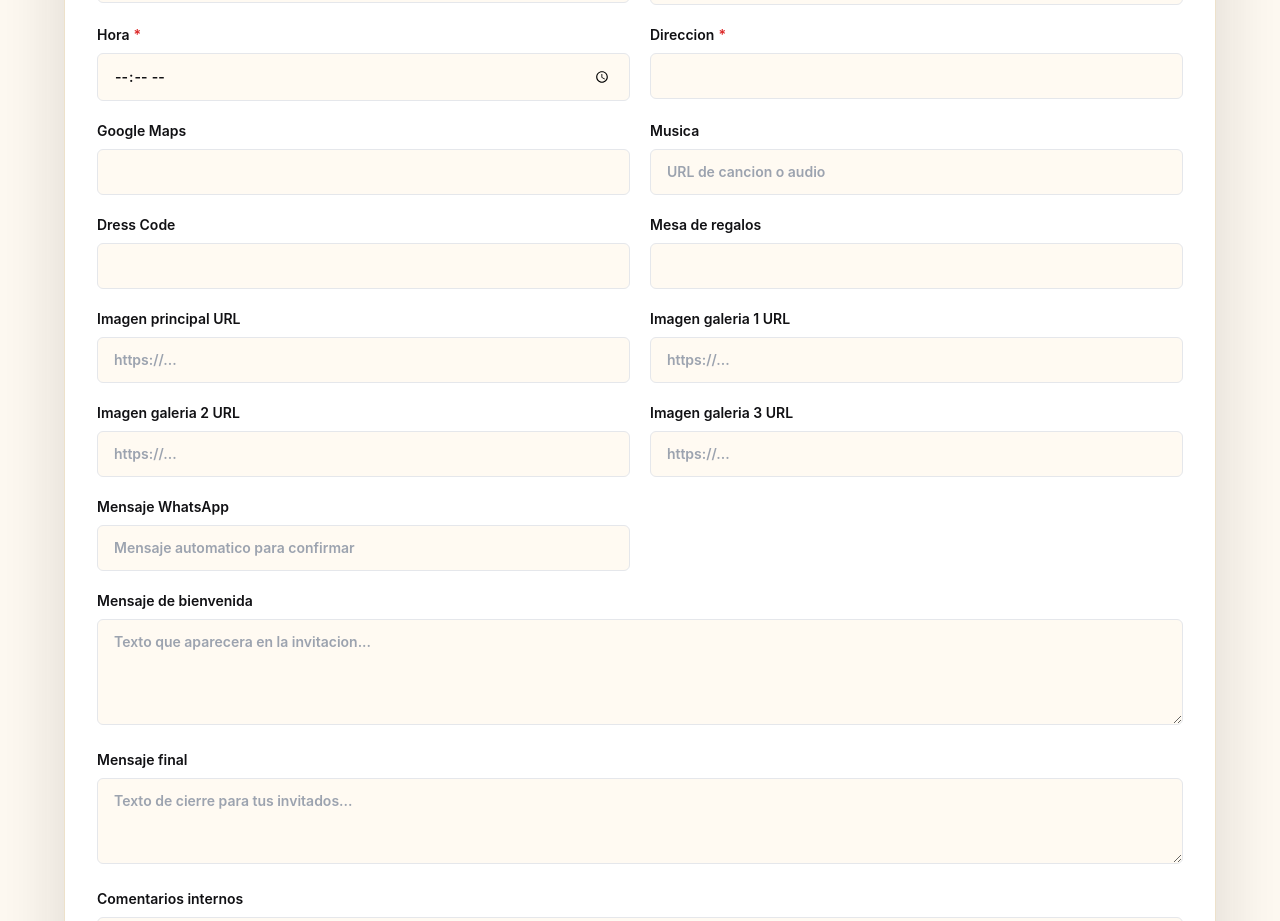
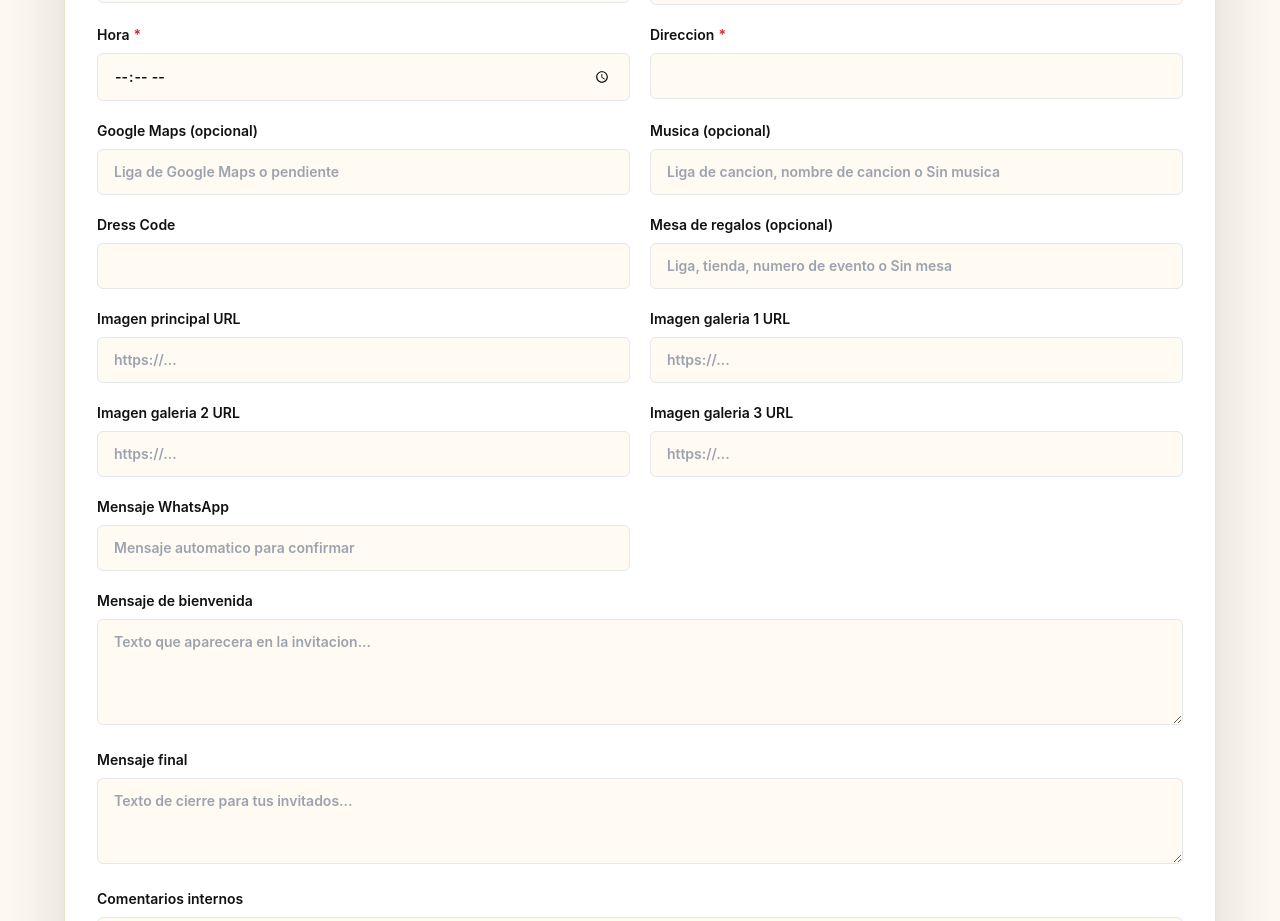
Before and after one commit to sarongc2904-png/kompralo-invitaciones-mvp, a Next.js app: page /formulario in a window 1280 px wide. Shown: the part 900-1821 px from the top of the page. Built offline with nearby package versions, Linux system fonts and the light colour scheme; no server answers.

Commit message:
Allow optional invitation details

```diff
--- a/components/EventForm.tsx
+++ b/components/EventForm.tsx
@@ -135,9 +135,6 @@ export function EventForm() {
     }
 
     const urlFields: Array<[keyof FormState, string]> = [
-      ["googleMaps", "La liga de Google Maps debe iniciar con http:// o https://"],
-      ["musica", "La liga de musica debe iniciar con http:// o https://"],
-      ["mesaRegalos", "La liga de mesa de regalos debe iniciar con http:// o https://"],
       ["imagenPrincipal", "La imagen principal debe ser una URL valida."],
       ["imagenGaleria1", "La imagen de galeria 1 debe ser una URL valida."],
       ["imagenGaleria2", "La imagen de galeria 2 debe ser una URL valida."],
@@ -294,10 +291,10 @@ export function EventForm() {
         <Input label="Fecha" type="date" value={form.fecha} onChange={(value) => updateField("fecha", value)} error={errors.fecha} required />
         <Input label="Hora" type="time" value={form.hora} onChange={(value) => updateField("hora", value)} error={errors.hora} required />
         <Input label="Direccion" value={form.direccion} onChange={(value) => updateField("direccion", value)} error={errors.direccion} required />
-        <Input label="Google Maps" value={form.googleMaps} onChange={(value) => updateField("googleMaps", value)} error={errors.googleMaps} />
-        <Input label="Musica" value={form.musica} onChange={(value) => updateField("musica", value)} error={errors.musica} placeholder="URL de cancion o audio" />
+        <Input label="Google Maps (opcional)" value={form.googleMaps} onChange={(value) => updateField("googleMaps", value)} error={errors.googleMaps} placeholder="Liga de Google Maps o pendiente" />
+        <Input label="Musica (opcional)" value={form.musica} onChange={(value) => updateField("musica", value)} error={errors.musica} placeholder="Liga de cancion, nombre de cancion o Sin musica" />
         <Input label="Dress Code" value={form.dressCode} onChange={(value) => updateField("dressCode", value)} />
-        <Input label="Mesa de regalos" value={form.mesaRegalos} onChange={(value) => updateField("mesaRegalos", value)} error={errors.mesaRegalos} />
+        <Input label="Mesa de regalos (opcional)" value={form.mesaRegalos} onChange={(value) => updateField("mesaRegalos", value)} error={errors.mesaRegalos} placeholder="Liga, tienda, numero de evento o Sin mesa" />
         <Input label="Imagen principal URL" value={form.imagenPrincipal} onChange={(value) => updateField("imagenPrincipal", value)} error={errors.imagenPrincipal} placeholder="https://..." />
         <Input label="Imagen galeria 1 URL" value={form.imagenGaleria1} onChange={(value) => updateField("imagenGaleria1", value)} error={errors.imagenGaleria1} placeholder="https://..." />
         <Input label="Imagen galeria 2 URL" value={form.imagenGaleria2} onChange={(value) => updateField("imagenGaleria2", value)} error={errors.imagenGaleria2} placeholder="https://..." />
```
